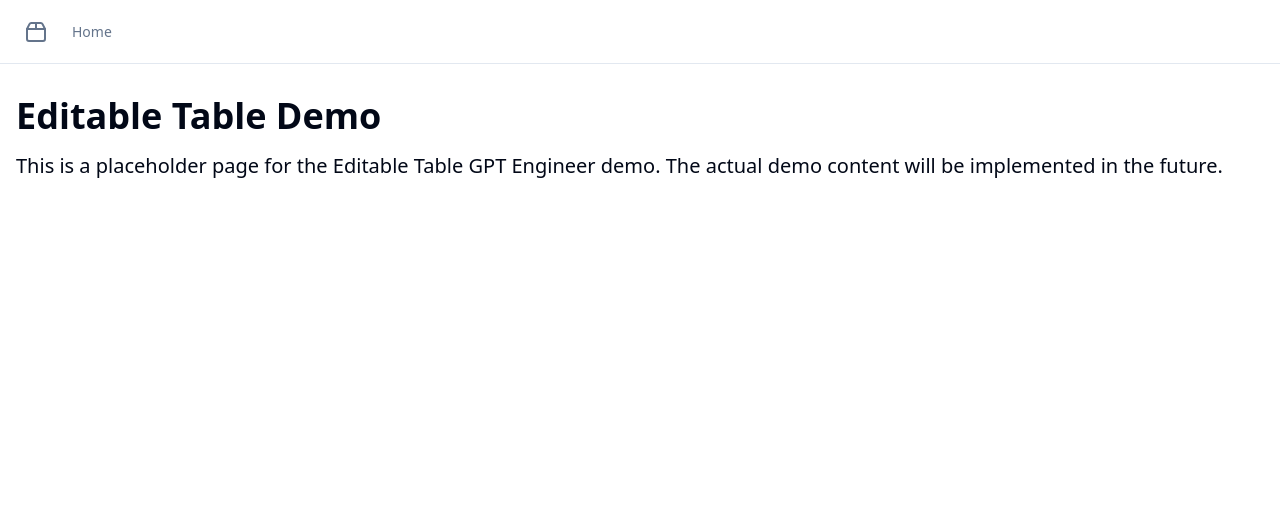
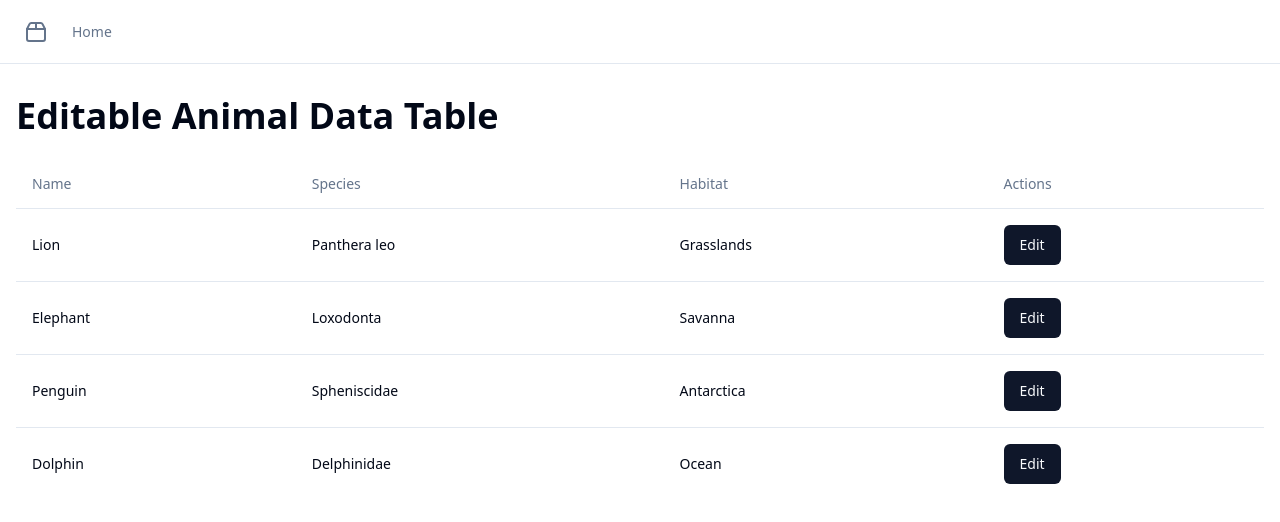
Before and after one commit to GPT-Engineer-App/gpt-engineer-demos-app, a React (Vite) app: page /demo/editable-table in a window 1280 px wide. Shown: the top 522 px of the page. Built offline with nearby package versions, Linux system fonts and the light colour scheme.

Commit message:
Add Editable Table Demo

```diff
--- a/src/nav-items.jsx
+++ b/src/nav-items.jsx
@@ -1,6 +1,7 @@
 import { Home } from "lucide-react";
 import Index from "./pages/Index.jsx";
 import DemoPlaceholder from "./pages/DemoPlaceholder.jsx";
+import EditableTableDemo from "./pages/EditableTableDemo.jsx";
 
 export const navItems = [
   {
@@ -13,6 +14,10 @@ export const navItems = [
 
 export const demoRoutes = [
   {
+    path: "/demo/editable-table",
+    element: <EditableTableDemo />,
+  },
+  {
     path: "/demo/:demoId",
     element: <DemoPlaceholder />,
   },
--- /dev/null
+++ b/src/pages/EditableTableDemo.jsx
@@ -0,0 +1,111 @@
+import { useState } from "react";
+import { Button } from "@/components/ui/button";
+import { Input } from "@/components/ui/input";
+import {
+  Table,
+  TableBody,
+  TableCell,
+  TableHead,
+  TableHeader,
+  TableRow,
+} from "@/components/ui/table";
+
+const initialData = [
+  { id: 1, name: "Lion", species: "Panthera leo", habitat: "Grasslands" },
+  { id: 2, name: "Elephant", species: "Loxodonta", habitat: "Savanna" },
+  { id: 3, name: "Penguin", species: "Spheniscidae", habitat: "Antarctica" },
+  { id: 4, name: "Dolphin", species: "Delphinidae", habitat: "Ocean" },
+];
+
+const EditableTableDemo = () => {
+  const [data, setData] = useState(initialData);
+  const [editingId, setEditingId] = useState(null);
+  const [editForm, setEditForm] = useState({});
+
+  const handleEdit = (animal) => {
+    setEditingId(animal.id);
+    setEditForm(animal);
+  };
+
+  const handleSave = () => {
+    setData(data.map((item) => (item.id === editingId ? editForm : item)));
+    setEditingId(null);
+  };
+
+  const handleCancel = () => {
+    setEditingId(null);
+  };
+
+  const handleChange = (e) => {
+    setEditForm({ ...editForm, [e.target.name]: e.target.value });
+  };
+
+  return (
+    <div className="container mx-auto px-4 py-8">
+      <h1 className="text-4xl font-bold mb-6">Editable Animal Data Table</h1>
+      <Table>
+        <TableHeader>
+          <TableRow>
+            <TableHead>Name</TableHead>
+            <TableHead>Species</TableHead>
+            <TableHead>Habitat</TableHead>
+            <TableHead>Actions</TableHead>
+          </TableRow>
+        </TableHeader>
+        <TableBody>
+          {data.map((animal) => (
+            <TableRow key={animal.id}>
+              <TableCell>
+                {editingId === animal.id ? (
+                  <Input
+                    name="name"
+                    value={editForm.name}
+                    onChange={handleChange}
+                  />
+                ) : (
+                  animal.name
+                )}
+              </TableCell>
+              <TableCell>
+                {editingId === animal.id ? (
+                  <Input
+                    name="species"
+                    value={editForm.species}
+                    onChange={handleChange}
+                  />
+                ) : (
+                  animal.species
+                )}
+              </TableCell>
+              <TableCell>
+                {editingId === animal.id ? (
+                  <Input
+                    name="habitat"
+                    value={editForm.habitat}
+                    onChange={handleChange}
+                  />
+                ) : (
+                  animal.habitat
+                )}
+              </TableCell>
+              <TableCell>
+                {editingId === animal.id ? (
+                  <div className="space-x-2">
+                    <Button onClick={handleSave}>Save</Button>
+                    <Button variant="outline" onClick={handleCancel}>
+                      Cancel
+                    </Button>
+                  </div>
+                ) : (
+                  <Button onClick={() => handleEdit(animal)}>Edit</Button>
+                )}
+              </TableCell>
+            </TableRow>
+          ))}
+        </TableBody>
+      </Table>
+    </div>
+  );
+};
+
+export default EditableTableDemo;
--- a/src/pages/Index.jsx
+++ b/src/pages/Index.jsx
@@ -5,27 +5,27 @@ import { Link } from "react-router-dom";
 const dummyDemos = [
   {
     id: 1,
+    title: "Editable Table",
+    description: "Interactive table with editable animal data.",
+    icon: "🐾",
+  },
+  {
+    id: 2,
     title: "Text Generation",
     description: "Generate creative and coherent text based on prompts.",
     icon: "📝",
   },
   {
-    id: 2,
+    id: 3,
     title: "Image Analysis",
     description: "Analyze and describe the content of images.",
     icon: "🖼️",
   },
   {
-    id: 3,
+    id: 4,
     title: "Code Assistant",
     description: "Get help with coding tasks and debugging.",
     icon: "💻",
-  },
-  {
-    id: 4,
-    title: "Language Translation",
-    description: "Translate text between multiple languages.",
-    icon: "🌐",
   },
 ];
 
```
